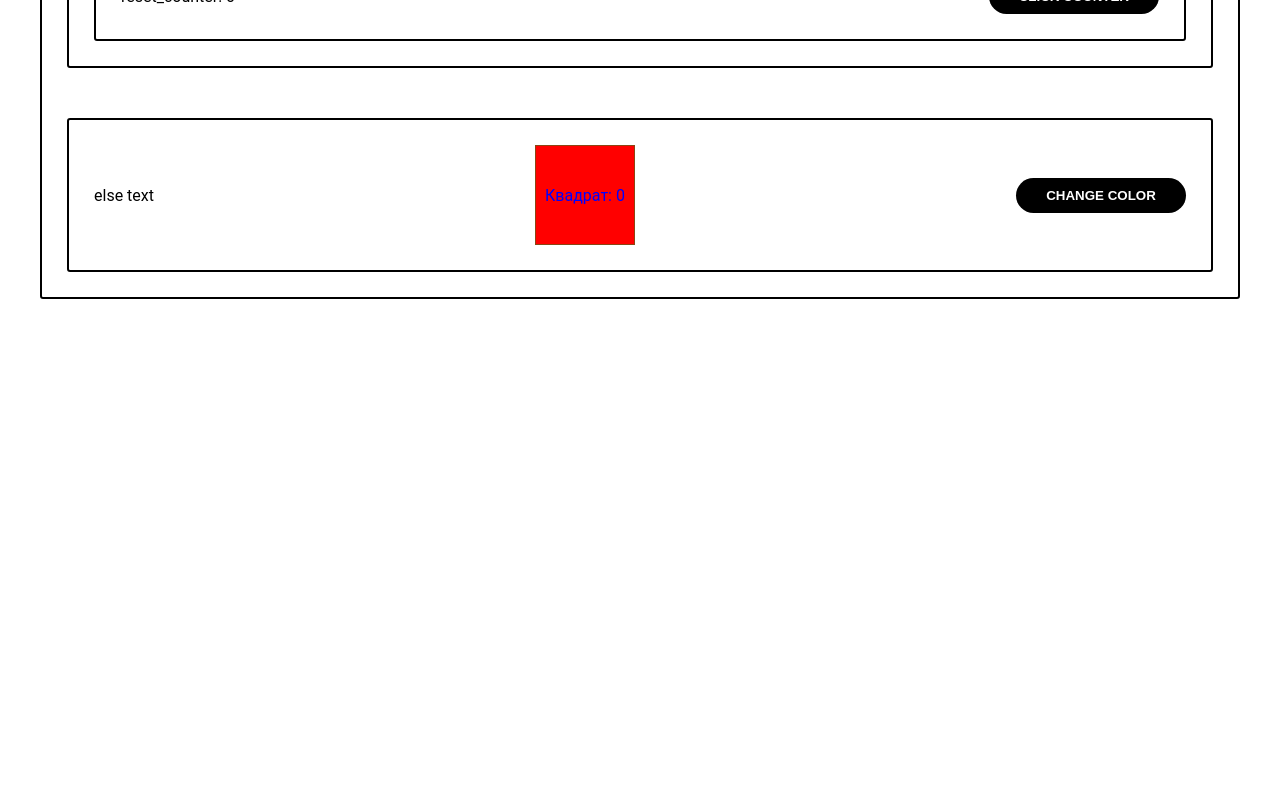
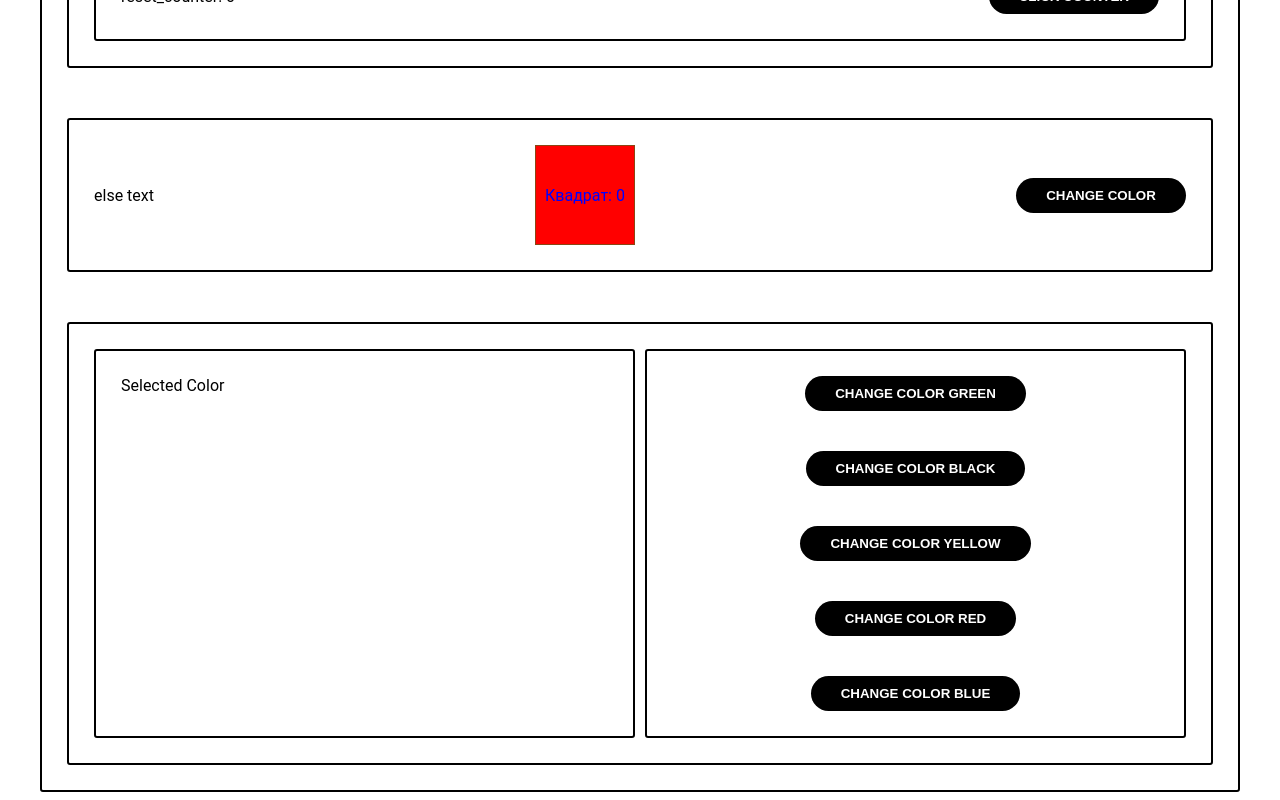
Before and after one commit to Bertik888/Counter-Vue3, a Vue app: page / in a window 1280 px wide. Shown: the part 1476-2276 px from the top of the page. Before the commit the page ends 1783 px from the top, so only its background shows below. Built offline with nearby package versions, Linux system fonts and the light colour scheme.

Commit message:
9 commit before api, with cbackground sqrt

```diff
--- a/src/App.vue
+++ b/src/App.vue
@@ -38,6 +38,10 @@
         <c-color />
       </div>
 
+      <div class="col">
+        <c-background />
+      </div>
+
     </div>
   </div>
 </template>
@@ -50,6 +54,8 @@ import CView1 from './components/CView1.vue'
 import CAction1 from './components/CAction1.vue'
 import CModel from './components/CModel.vue'
 import CColor from './components/CColor.vue'
+import CBackground from './components/CBackground.vue'
+
 
 
 
@@ -62,7 +68,8 @@ export default {
     CModel,
     CView1,
     CAction1,
-    CColor
+    CColor,
+    CBackground
   },
 
   data() {
@@ -141,6 +148,10 @@ export default {
   border-radius: 3px;
 }
 
+.block-height {
+  height: 100%;
+}
+
 .input-wrapper {
   border: 0;
   outline: 0;
--- /dev/null
+++ b/src/components/CBackground.vue
@@ -0,0 +1,68 @@
+<template>
+  <div class="block-wrapper">
+
+    <div class="c-background">
+
+      <div class="c-background__color">
+        <c-background-color
+          :selected_color="selected_color"
+        />
+      </div>
+
+      <div class="c-background__button">
+        <c-background-button
+          @changeColor="changeColor"
+        />
+      </div>
+
+    </div>
+
+  </div>
+</template>
+
+<script>
+import CBackgroundColor from './CBackgroundColor.vue'
+import CBackgroundButton from './CBackgroundButton.vue'
+
+
+
+  export default {
+    name: 'CBackground',
+
+    components: {
+      CBackgroundColor,
+      CBackgroundButton
+    },
+
+    data() {
+      return {
+        selected_color: ''
+      }
+    },
+
+    methods: {
+      changeColor(value) {
+        this.selected_color = value
+      }
+    }
+
+  }
+</script>
+
+<style lang="scss" scoped>
+.c-background {
+  display: flex;
+  justify-content: space-between;
+
+  &__color {
+    width: calc(50% - 5px);
+    margin-right: 5px;
+  }
+
+  &__button {
+    width: calc(50% - 5px);
+    margin-left: 5px;
+  }
+}
+
+</style>
--- /dev/null
+++ b/src/components/CBackgroundButton.vue
@@ -0,0 +1,85 @@
+<template>
+  <div class="block-wrapper">
+    <div class="c-background-button">
+
+      <div class="btn">
+        <button
+          @click="onChangeColor('green')"
+          class="button"
+        >
+          change color green
+        </button>
+      </div>
+
+      <div class="btn">
+        <button
+          @click="onChangeColor('black')"
+          class="button"
+        >
+          change color black
+        </button>
+      </div>
+
+      <div class="btn">
+        <button
+          @click="onChangeColor('yellow')"
+
+
+          class="button"
+        >
+          change color yellow
+        </button>
+      </div>
+
+      <div class="btn">
+        <button
+          @click="onChangeColor('red')"
+
+          class="button"
+        >
+          change color red
+        </button>
+      </div>
+
+      <div class="btn">
+        <button
+          @click="onChangeColor('blue')"
+          class="button"
+        >
+          change color blue
+        </button>
+      </div>
+
+    </div>
+  </div>
+</template>
+
+<script>
+  export default {
+    name: 'CBackgroundButton',
+
+    methods: {
+      onChangeColor(value) {
+        this.$emit('changeColor', value)
+        console.log('onChangeColor', value)
+      }
+    }
+  }
+</script>
+
+<style lang="scss" scoped>
+
+.c-background-button {
+  display: flex;
+  flex-direction: column;
+  justify-content: center;
+  align-items: center;
+}
+.btn {
+  margin-bottom: 40px;
+}
+.btn:last-child {
+    margin-bottom: 0;
+  }
+
+</style>
--- /dev/null
+++ b/src/components/CBackgroundColor.vue
@@ -0,0 +1,28 @@
+<template>
+  <div class="block-wrapper block-height">
+    <div
+      :style="{ backgroundColor: selected_color }"
+      class="c-background-color"
+    >
+      Selected Color
+    </div>
+  </div>
+</template>
+
+<script>
+  export default {
+    name: 'CBackgroundColor',
+
+    props: {
+      selected_color: {
+        type: String,
+        default: ''
+      }
+    }
+  }
+
+</script>
+
+<style lang="scss" scoped>
+
+</style>
--- a/src/components/CRegistrationForm.vue
+++ b/src/components/CRegistrationForm.vue
@@ -5,7 +5,6 @@
       <div class="my-input">
         <input
           v-model="inputNameForm"
-          @sendForm="sendForm"
 
           placeholder="input name:"
           type="text"
--- a/src/components/CRegistrationResult.vue
+++ b/src/components/CRegistrationResult.vue
@@ -29,10 +29,10 @@
 </script>
 
 <style lang="scss" scoped>
-.block-height {
-  // min-height: 100%; - не верно
-  //как сделать равную высоту блоков? - [x] - border-box в app для *, а тут height: 100%;
-  height: 100%;
-}
+// .block-height {
+//   // min-height: 100%; - не верно
+//   //как сделать равную высоту блоков? - [x] - border-box в app для *, а тут height: 100%;
+//   height: 100%;
+// } // стиль лежит в App
 
 </style>
```
